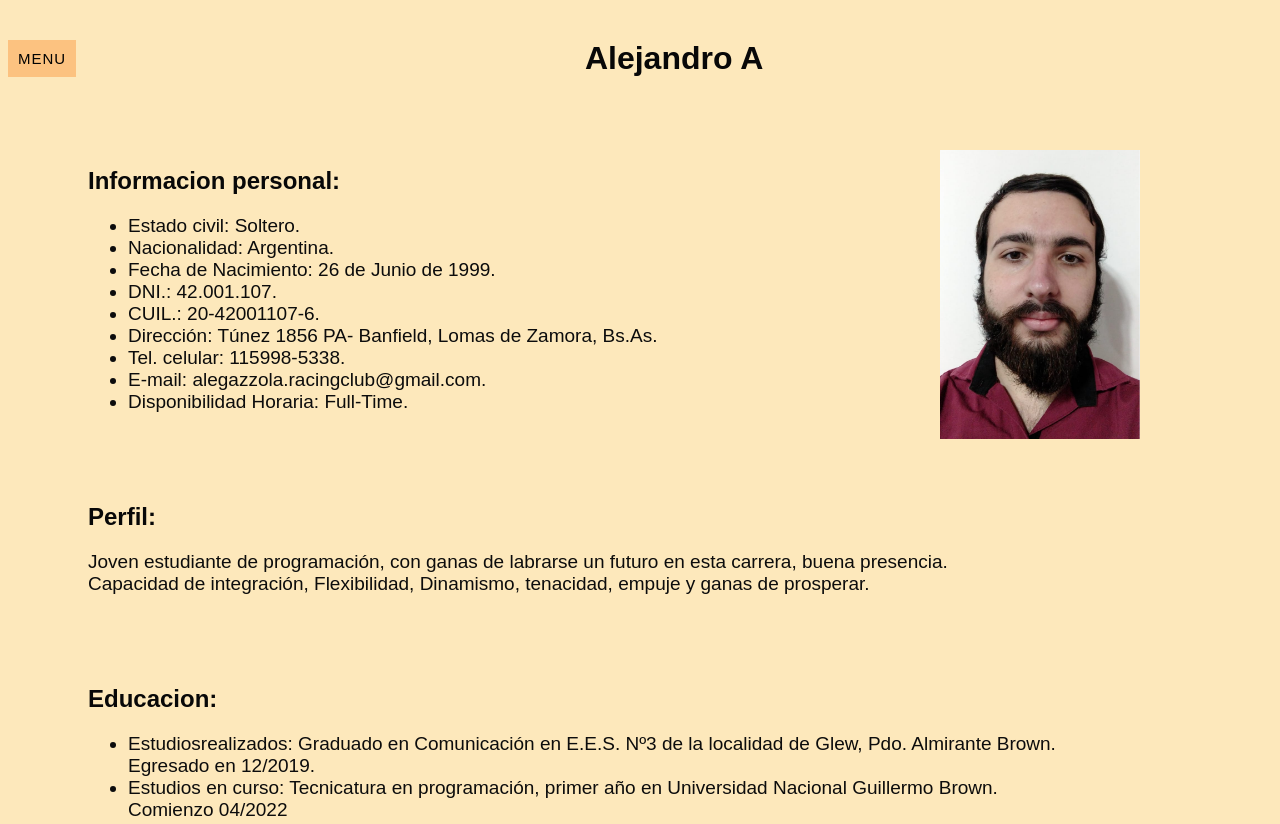
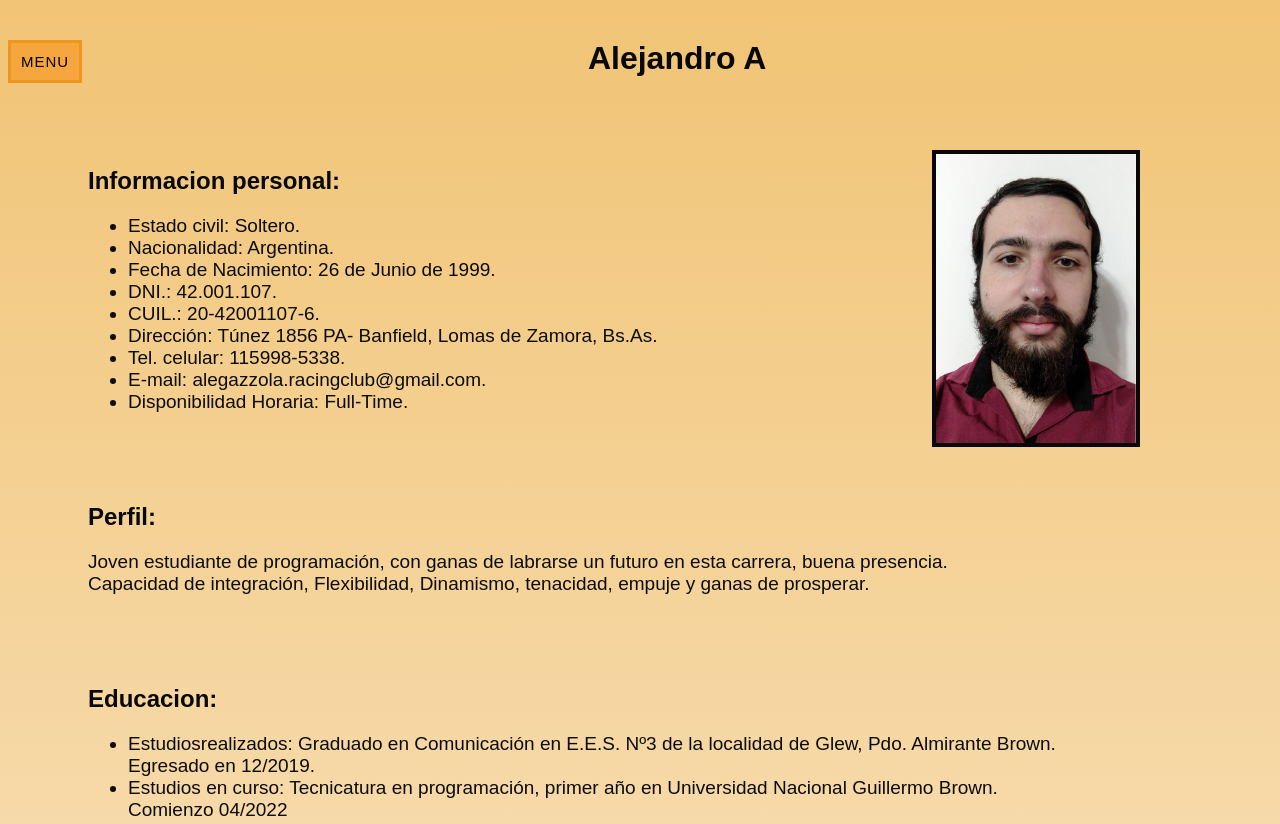
Before and after one commit to AlejandroGazzola/ProyectoCV, a plain HTML site: page index.html in a window 1280 px wide. Shown: the top 824 px of the page. Drawn offline with Linux system fonts and the light colour scheme.

Commit message:
Proyecto CV2.0

```diff
--- a/estilo.css
+++ b/estilo.css
@@ -1,7 +1,13 @@
-body {
+/* body {
     background-color: rgba(253, 225, 166, 0.753);
   }
-
+  */
+body {
+    background: #f1c475;
+    background: -moz-linear-gradient(top, #f1c475 0%, #f1c37593 50%, #f1c475 100%);
+    background: -webkit-linear-gradient(top, #f1c475 0%, #f1c37593 50%, #f1c475 100%);
+    background: linear-gradient(to bottom, #f1c475 0%, #f1c37593 50%, #f1c475 100%);
+}
 h1 {
     color: rgb(8, 8, 8);
     text-align: center;
@@ -27,6 +33,7 @@ p {
     top: 150px;
     right: 60px;
     margin-right: 80px;
+    border: 4px solid rgb(8, 8, 8)
 
 }
 
--- a/menu.css
+++ b/menu.css
@@ -6,7 +6,8 @@
    }
 
    #menu ul li {
-    background-color:#fcc280fd;
+    background-color:#f5a63e ;
+    border: 3px #f0951d solid ;
    }
 
    #menu ul a {
@@ -31,7 +32,7 @@
 
 
    #menu ul li:hover {
-    background:#d4ad2a9f;
+    background:#f1c475;
    }
 
 
```
